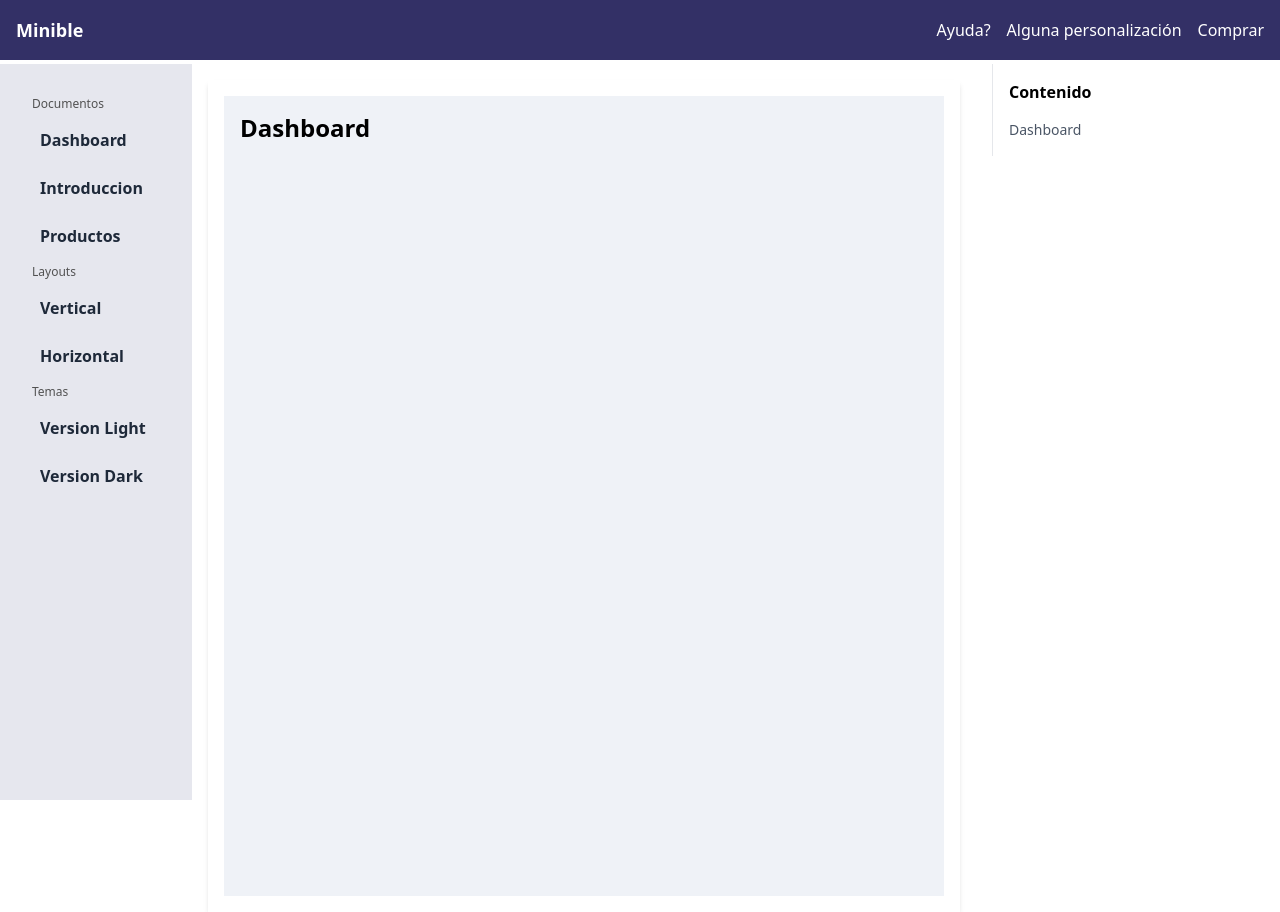
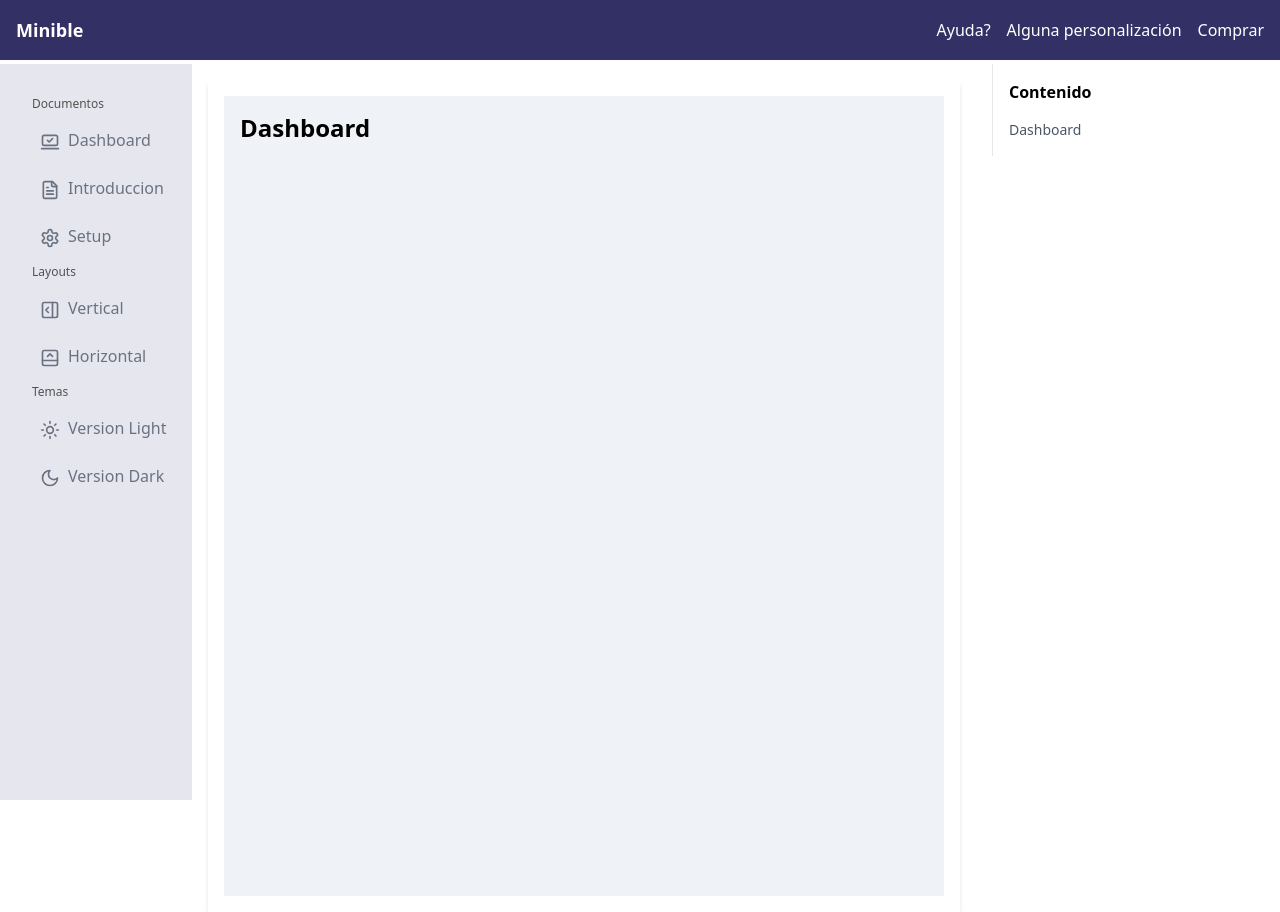
Before and after one commit to Avila-Pato/NextPresentWeb.io, a Next.js app: page /dashboard in a window 1280 px wide. Built offline with nearby package versions, Linux system fonts and the light colour scheme; no server answers.

Commit message:
Remove @next/font dependency and update sidebar component with icons and improved layout

```diff
--- a/package.json
+++ b/package.json
@@ -11,7 +11,6 @@
   "dependencies": {
     "@clerk/nextjs": "^6.12.6",
     "@clerk/themes": "^2.2.23",
-    "@next/font": "^14.2.15",
     "@radix-ui/react-slot": "^1.1.2",
     "axios": "^1.8.4",
     "class-variance-authority": "^0.7.1",
--- a/src/app/globals.css
+++ b/src/app/globals.css
@@ -238,3 +238,14 @@ h1[id]::before {
 }
 
 */
+/* Fuebtes */
+
+@layer base {
+  :root {
+    --font-nunito-sans: 'Nunito Sans', sans-serif;
+  }
+}
+
+@theme {
+  --fonts-sans: "var(--font-nunito-sans)";
+}
--- a/src/components/sidebar.tsx
+++ b/src/components/sidebar.tsx
@@ -1,18 +1,33 @@
 import Link from "next/link";
+import {
+  FileText,
+  Settings,
+  LaptopMinimalCheck,
+  PanelRightOpen,
+  PanelBottomOpen,
+  Moon,
+  Sun,
+  } from 'lucide-react';
 
 const Sidebar = () => {
   return (
-    <aside className="w-52 h-full bg-[#e6e7ee] p-4 font-bold text-gray-800 ">
+    <aside className="w-52 h-full bg-[#e6e7ee] p-4 font-bold text-gray-500  " >
       <ul className="space-y-2">
         <li className="text-neutral-600 font-light text-xs">Documentos</li>
-        <li>
+
+        <li className="font-medium">
           <Link href="/dashboard" className="block p-2 hover:bg-gray-400 rounded ">
+          <LaptopMinimalCheck className="inline-flex justify-center items-center mr-2 " size={20}/>
             Dashboard
           </Link>
         </li>
-        <Link href="/dashboard/introduccion" className="block p-2 hover:bg-gray-400 rounded">
-            Introduccion
+
+        <li className="font-medium">
+        <Link href="/dashboard/introduccion" className="block p-2  hover:bg-gray-400 rounded">
+        <FileText className="inline-flex  justify-center items-center mr-2 " size={20} />
+         Introduccion
           </Link>
+        </li>
 
           {/* de esta manera se manejan las rutas por props */}
           {/* <li>
@@ -21,32 +36,40 @@ const Sidebar = () => {
           </Link>
           */}
 
-          <li>
+          <li className="font-medium">
           <Link href="/dashboard/productos" className="block p-2 hover:bg-gray-400 rounded">
-            Productos
+          < Settings className="inline-flex  justify-center items-center mr-2 " size={20}  />
+            Setup
           </Link>
             </li>
+
               <li className="text-neutral-600 font-light text-xs">Layouts</li>
-            <li>
+
+            <li className="font-medium">
           <Link href="/dashboard/productos" className="block p-2 hover:bg-gray-400 rounded">
+          <PanelRightOpen className="inline-flex  justify-center items-center mr-2 " size={20}/>
             Vertical
           </Link>
             </li>
 
-            <li>
+            <li className="font-medium">
           <Link href="/dashboard/productos" className="block p-2 hover:bg-gray-400 rounded">
+          <PanelBottomOpen className="inline-flex  justify-center items-center mr-2 " size={20}/>
             Horizontal
           </Link>
             </li>
               <li className="text-neutral-600 font-light text-xs">Temas</li>
-            <li>
+
+            <li className="font-medium">
           <Link href="/dashboard/productos" className="block p-2 hover:bg-gray-400 rounded">
+          <Sun className="inline-flex  justify-center items-center mr-2 " size={20}/>
             Version Light
           </Link>
             </li>
 
-            <li>
+            <li className="font-medium">
           <Link href="/dashboard/productos" className="block p-2 hover:bg-gray-400 rounded">
+          <Moon className="inline-flex  justify-center items-center mr-2 " size={20}/>
             Version Dark
           </Link>
             </li>
```
Also changed, not shown: 1 other file (tests, documents, lock files or other folders).
